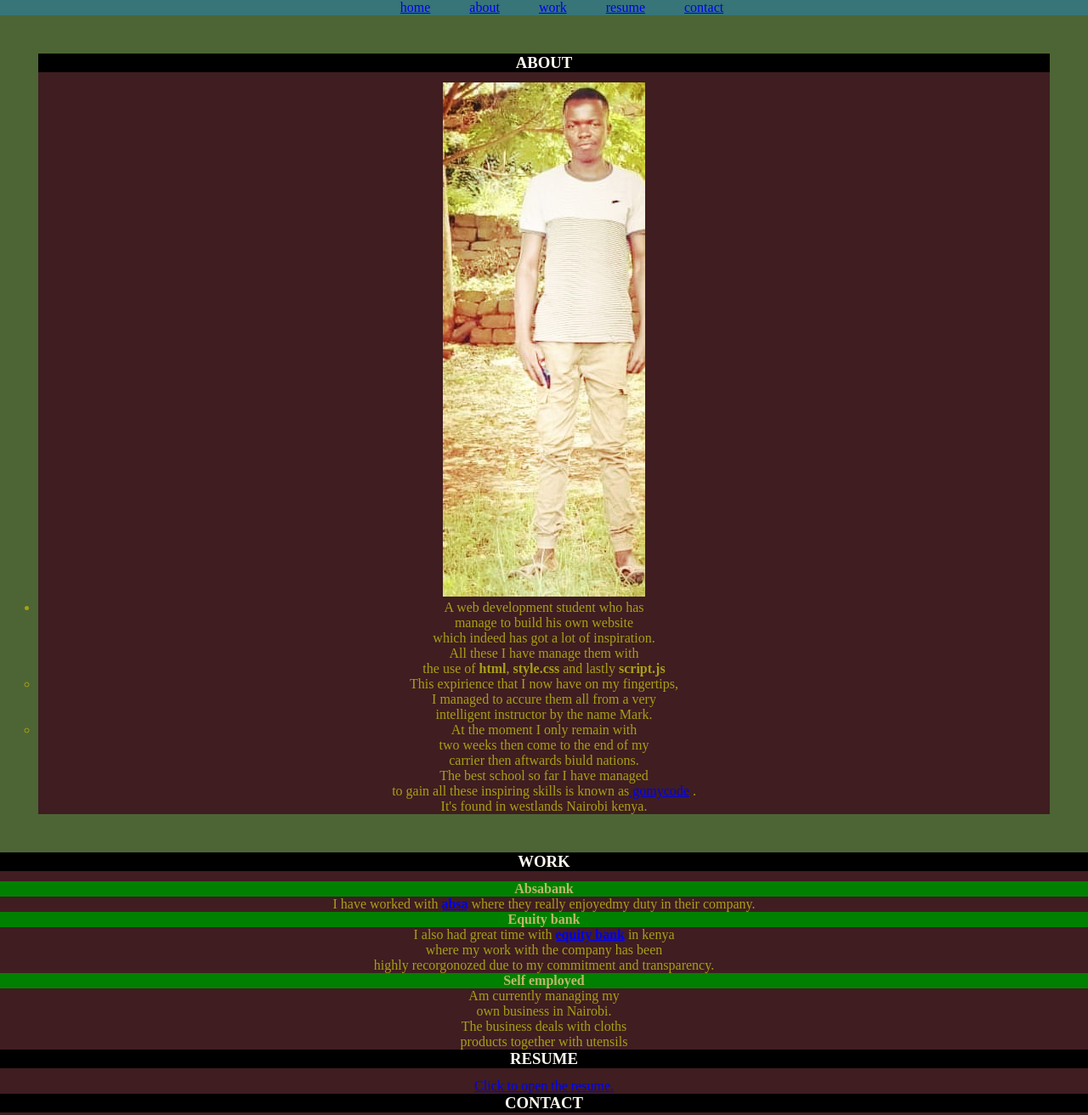
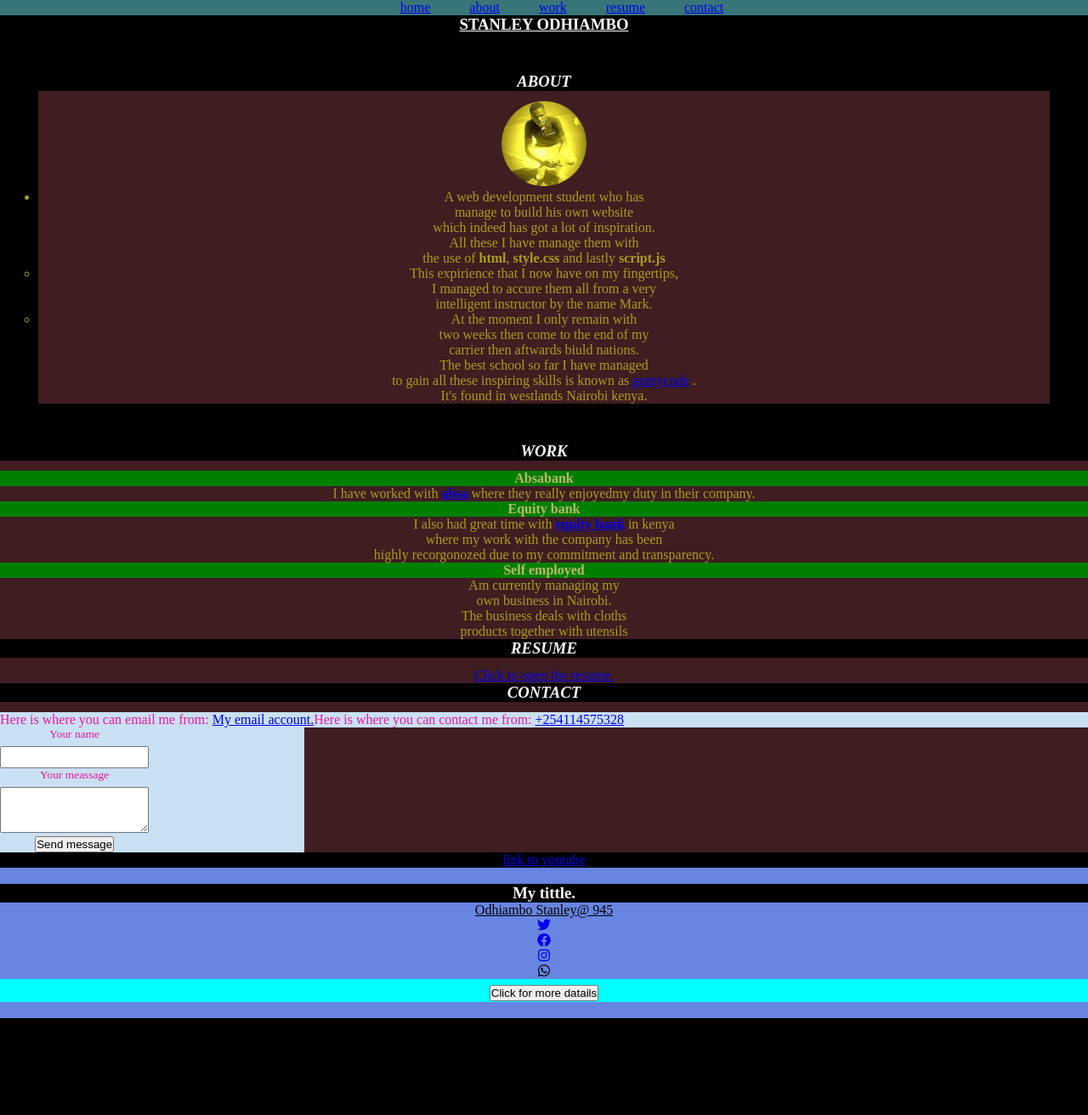
Before and after one commit to stanley-odhiambomwai/document.portfolio, a plain HTML site: page index.html in a window 1280 px wide. Shown: the top 1312 px of the page at 85% size. After the commit the page ends 1198 px from the top, so only its background shows below. Drawn offline with Linux system fonts and the light colour scheme.

Commit message:
changes done on index.html and style.css

```diff
--- a/index.html
+++ b/index.html
@@ -31,6 +31,9 @@
           <li><a href="#contact"> contact</a></li>
         </ul>
       </nav>
+
+      <h3><b><U>STANLEY ODHIAMBO</U></b></h3>
+
       <!-- End of Narvbar-->
     </header>
     <ul>
@@ -38,9 +41,9 @@
       <!-- About Section-->
       <section id="about">
         <div class="container">
-        <h3>About</h3>
+        <h3><i>About</i></h3>
         <div class="My image-profile">
-          <img src="IMG_20240205_211932 (1).jpg" alt="Stanley Odhiambo"></div>
+          <img src="images/stanley image.jpg" alt="Stanley Odhiambo"></div>
         <li>
           <ul>
           <p>
@@ -80,7 +83,7 @@
       <!--Work Section-->
       <section id="Work">
         <div class="container">
-      <h3>Work</h3>
+      <h3><i>Work</i></h3>
       <div class="An item of work">
         <h4>Absabank</h4>
       <p>
@@ -112,7 +115,7 @@
        <!-- Resume Section-->
       <section id="Resume">
         <div class="container">
-        <h3>Resume</h3>
+        <h3><i>Resume</i></h3>
         <a href="https://www.tealhq.com/post/links-in-resume#"> Click to open the resume.</a>
         </div>
         </section>
@@ -121,7 +124,7 @@
         <!-- Contact SEction-->
       <section id="contact">
         <div class="container">
-        <h3>contact</h3>
+        <h3><i>contact</i></h3>
         <div class="right">
           <div class="flex">
         <p> Here is where you can email me from: <a href="https://myaccount.google.com" target="_blank"> My email account.</a></p>
@@ -159,9 +162,9 @@
       <u><h3>My tittle.</h3></u>
       <p>Odhiambo Stanley@ 945</p>
       <ul>
-        <li><i class="fa-brands fa-twitter"></i></a></li>
-        <li><i class="fa-brands fa-facebook"></i></li>
-        <li><i class="fa-brands fa-instagram"></i></li>
+        <li><a href="https://x.com/home"><i class="fa-brands fa-twitter"></i></a></li>
+        <li><a href="https://web.facebook.com/"><i class="fa-brands fa-facebook"></i></a></li>
+        <li><a href="https://www.instagram.com/"><i class="fa-brands fa-instagram"></i></a></li>
         <li><i class="fa-brands fa-whatsapp"></i></li>
       </ul>
       <h2><button>Click for more datails</button></h2>
--- a/style.css
+++ b/style.css
@@ -5,13 +5,22 @@
 }
 
 body {
-  background-color: rgb(77, 101, 53);
+  background-color: black;
   text-align: center;
   font-family: "roboto" sans-serif;
   font-weight: 500;
   font-style: normal;
 }
 
+header h3 b u {
+  text-align: right;
+  background-color: black;
+  color: white;
+}
+section#about img{
+  border-radius: 2000%;
+  max-width: 100px;
+}
 header{
   background-color: rgb(55, 117, 120);
   color: rgb(46, 24, 24);
```
Also changed, not shown: IMG_20240205_211759.jpg (renamed from images/IMG_20240205_211759.jpg), images/IMG_20240205_211932 (1).jpg (renamed from IMG_20240205_211932 (1).jpg), images/coding.jpg (renamed from coding.jpg), images/stanley image.jpg (added).
